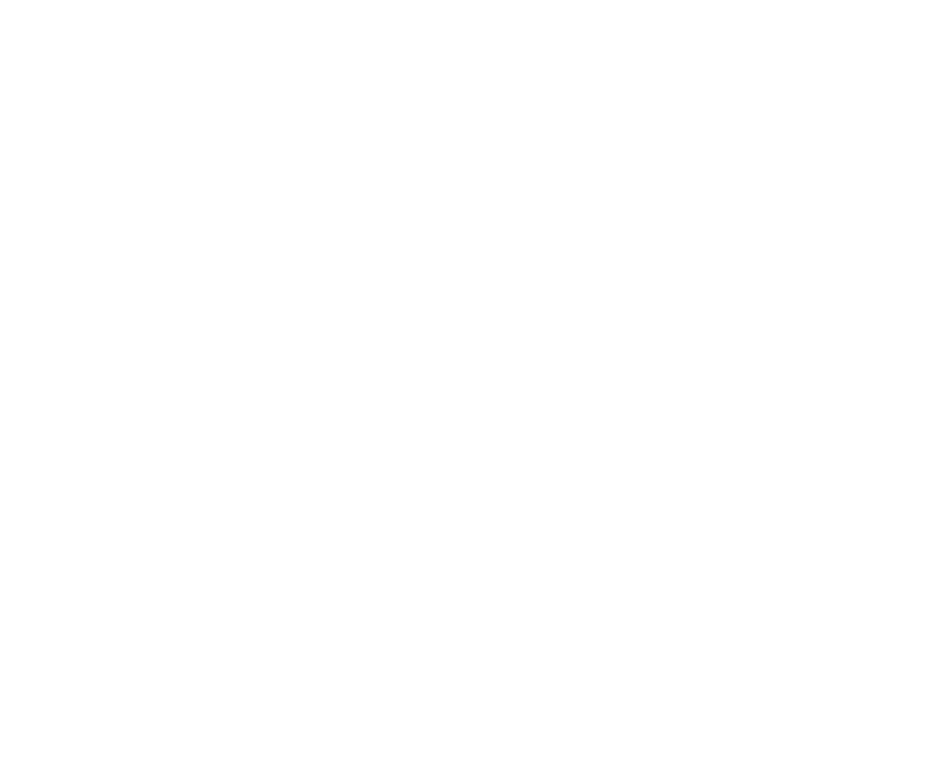
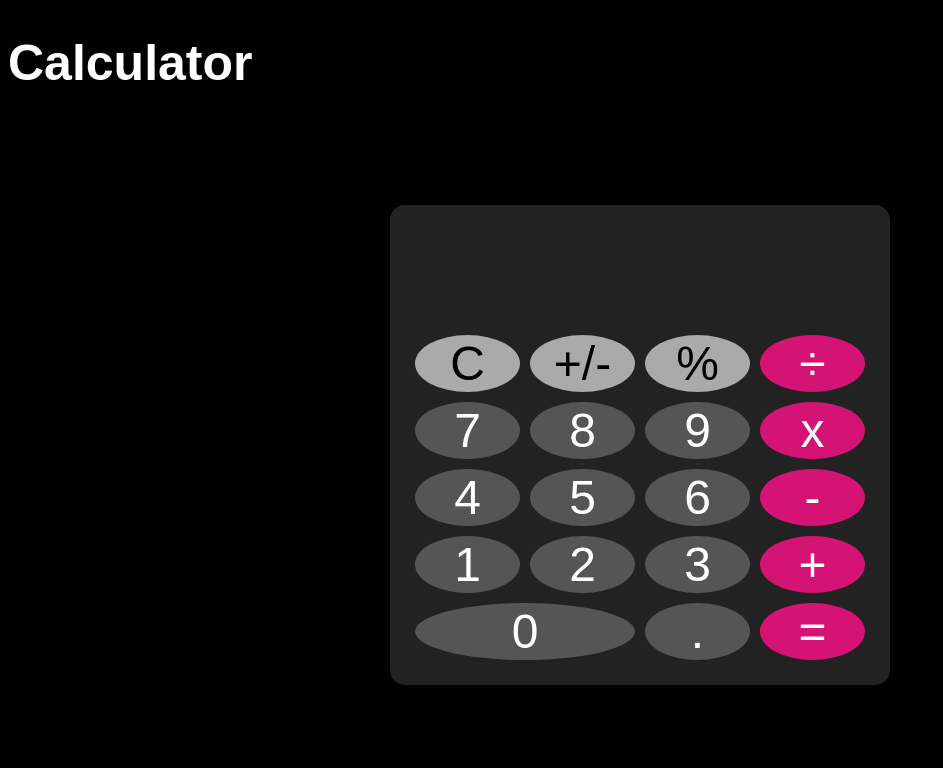
Before and after one commit to joserafael0160/Calculator, a plain HTML site: page index.html in a window 1280 px wide. Shown: the whole page, without its empty margins (0-943 px from the left). Drawn offline with Linux system fonts and the light colour scheme.

Commit message:
adding page structure

```diff
--- a/index.html
+++ b/index.html
@@ -3,9 +3,36 @@
 <head>
   <meta charset="UTF-8">
   <meta name="viewport" content="width=device-width, initial-scale=1.0">
-  <title>Document</title>
+  <link rel="stylesheet" href="style.css">
+  <title>Calculator</title>
 </head>
 <body>
+  <h1>Calculator</h1>
+  <div class="container">
+    <div class="calculator">
+      <input type="text" id="display">
 
+      <div class="calculator__btns">
+        <button class="function-btn clear-btn">C</button>
+        <button class="function-btn change-btn">+/-</button>
+        <button class="function-btn porcentage-btn">%</button>
+        <button class="operator-btn divisor-btn">÷</button>
+        <button onclick="display.value += '7'">7</button>
+        <button onclick="display.value += '8'">8</button>
+        <button onclick="display.value += '9'">9</button>
+        <button class="operator-btn multiple-btn">x</button>
+        <button onclick="display.value += '4'">4</button>
+        <button onclick="display.value += '5'">5</button>
+        <button onclick="display.value += '6'">6</button>
+        <button class="operator-btn substraction-btn">-</button>
+        <button onclick="display.value += '1'">1</button>
+        <button onclick="display.value += '2'">2</button>
+        <button onclick="display.value += '3'">3</button>
+        <button class="operator-btn addition-btn">+</button>
+        <button onclick="display.value += '0'">0</button>
+        <button>.</button>
+        <button class="operator-btn equal-btn">=</button>
+      </div>
+  </div>
 </body>
 </html>
--- a/style.css
+++ b/style.css
@@ -0,0 +1,59 @@
+body {
+  font-family: Arial,sans-serif;
+  background-color: #010101;
+}
+h1 {
+  color: #fff;
+  font-size: 50px;
+}
+.container {
+    margin: 0;
+    display: flex;
+    justify-content: center;
+    align-items: center;
+    height: 80vh;
+}
+.calculator{
+  background-color: #222;
+  border-radius: 15px;
+  max-width: 500px;
+  overflow: hidden;
+}
+
+#display{
+  width: 90%;
+  padding: 20px;
+  font-size: 5rem;
+  text-align: right;
+  border: none;
+  background-color: #222;
+  outline: none;
+  font-size: 3.5rem;
+  color: #fff;
+}
+.function-btn {
+  background-color: #aaa;
+  color: #000;
+}
+.calculator__btns{
+  display: grid;
+  grid-template-columns: repeat(4, 1fr);
+  gap: 10px;
+  padding: 25px;
+}
+
+button {
+  border-radius: 50%;
+  border: none;
+  background-color: #555;
+  color: white;
+  font-size: 3rem;
+  cursor: pointer;
+}
+
+button:nth-child(17) {
+  grid-column-start: span 2;
+}
+.operator-btn {
+  background-color: #d41374;
+}
```
